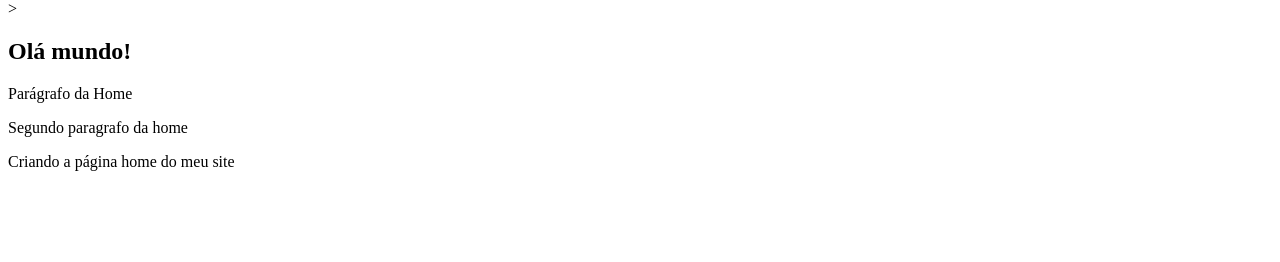
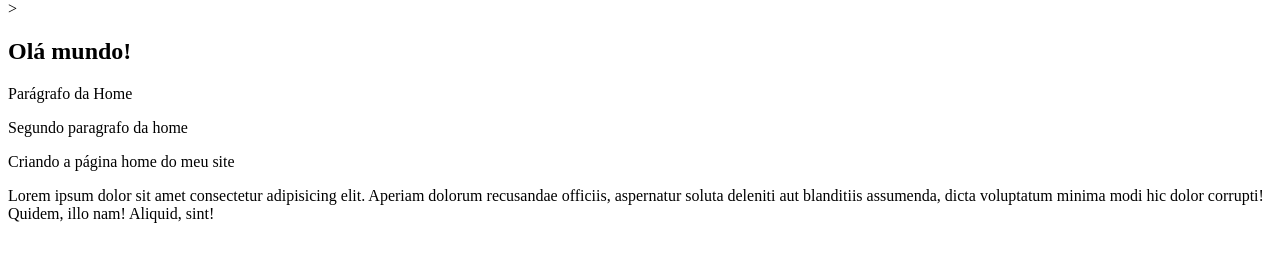
Before and after one commit to soyvieira/curso-github, a plain HTML site: page index.html in a window 1280 px wide. Shown: the part 66-328 px from the top of the page. Drawn offline with Linux system fonts and the light colour scheme.

Commit message:
Finalizando a Home e add pessoas

```diff
--- a/index.html
+++ b/index.html
@@ -4,3 +4,5 @@
 <p>Segundo paragrafo da home</p>
 
 <p>Criando a página home do meu site</p>
+
+<p>Lorem ipsum dolor sit amet consectetur adipisicing elit. Aperiam dolorum recusandae officiis, aspernatur soluta deleniti aut blanditiis assumenda, dicta voluptatum minima modi hic dolor corrupti! Quidem, illo nam! Aliquid, sint!</p>
```
Also changed, not shown: nomes.txt.
